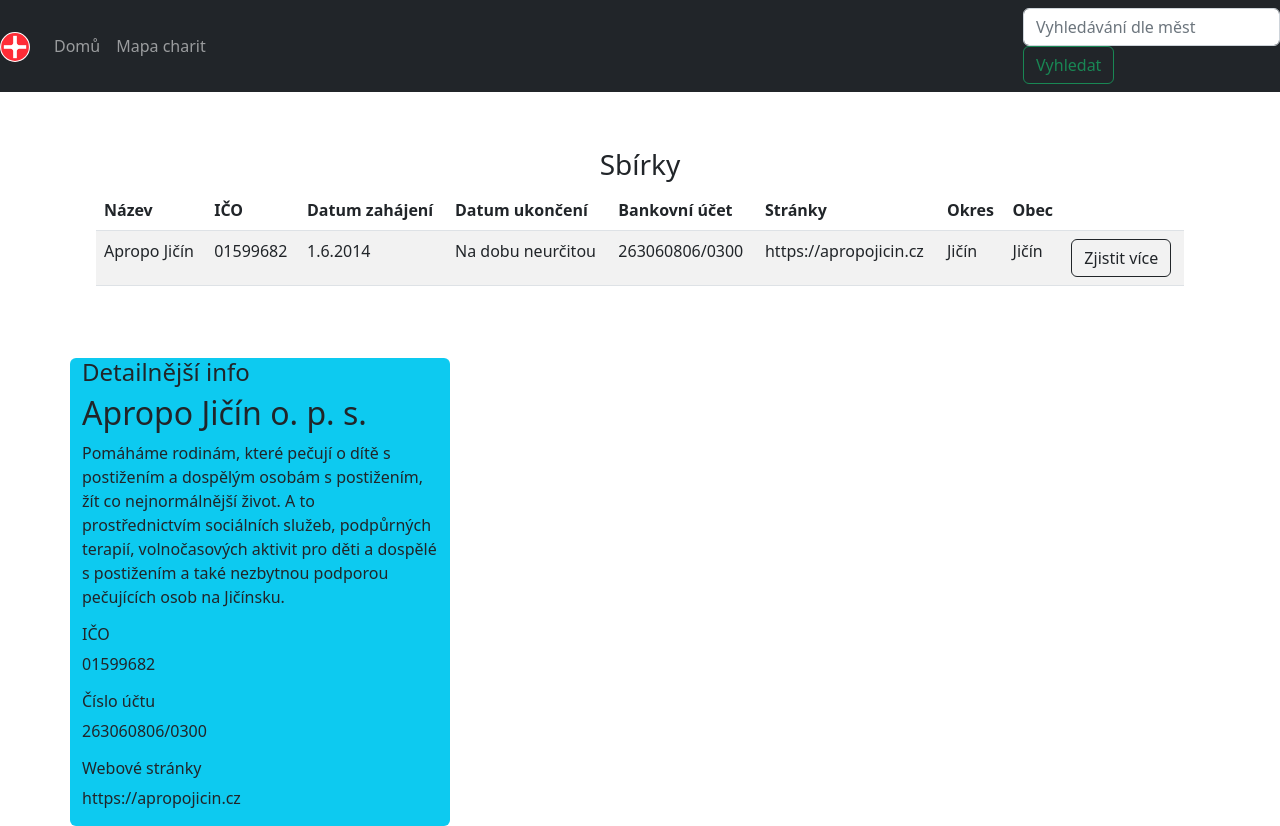
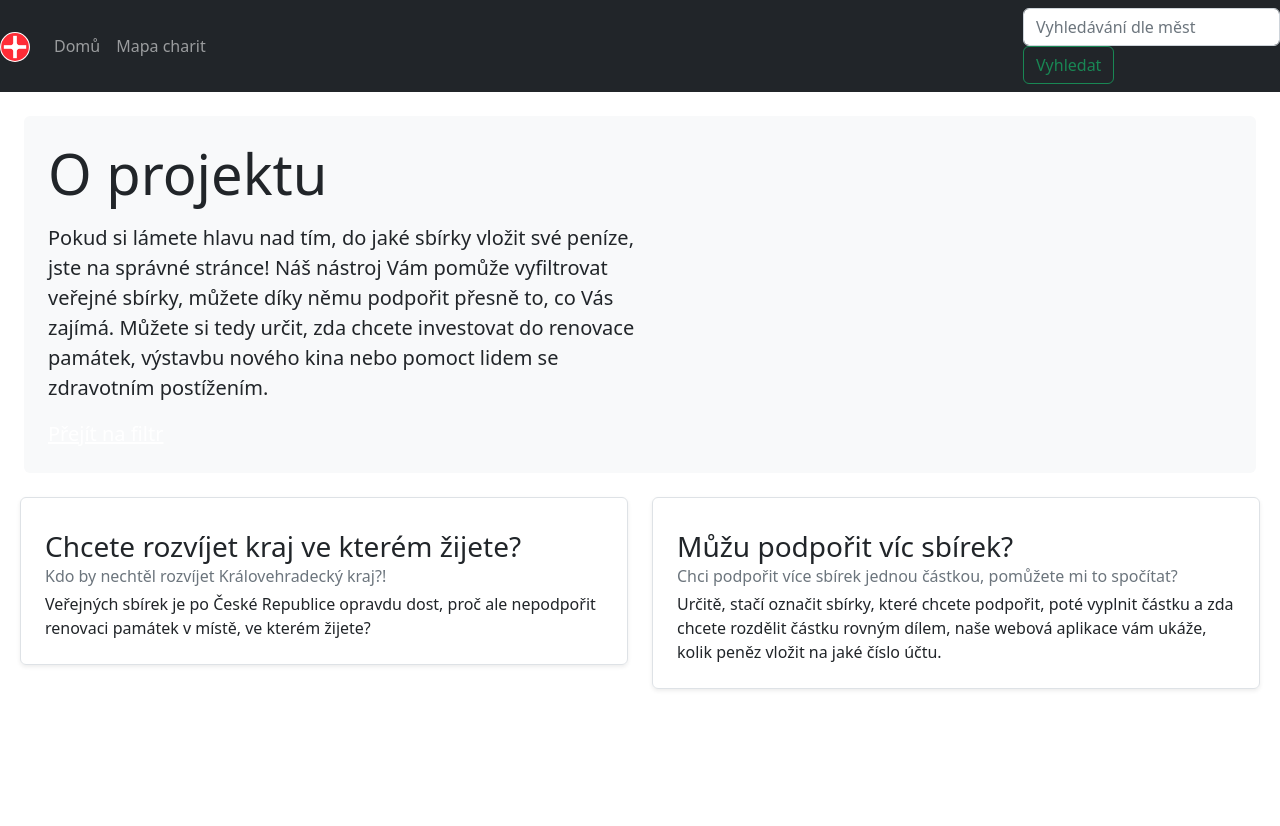
Before and after one commit to matousek11/charity, a Next.js app: page / in a window 1280 px wide. After the commit the page ends 800 px from the top, so only its background shows below. Built offline with nearby package versions, Linux system fonts and the light colour scheme.

Commit message:
Téměř dodělán index.js - chybí jen background

```diff
--- a/pages/index.js
+++ b/pages/index.js
@@ -12,8 +12,59 @@
         <link rel="icon" href="img/logo_icon_prevest.svg" />
       </Head>
       <div>
-        <Table />
-        <Item />
+        <div className="p-4 p-my-5 mx-4 my-4 rounded bg-light ">
+          <div className="col-md-6 px-0">
+            <h1 className="display-4">O projektu</h1>
+            <p className="lead my-3">
+              Pokud si lámete hlavu nad tím, do jaké sbírky vložit své peníze,
+              jste na správné stránce! Náš nástroj Vám pomůže vyfiltrovat
+              veřejné sbírky, můžete díky němu podpořit přesně to, co Vás
+              zajímá. Můžete si tedy určit, zda chcete investovat do renovace
+              památek, výstavbu nového kina nebo pomoct lidem se zdravotním
+              postížením.
+            </p>
+            <p className="lead mb-0">
+              <a href="#" className="text-white">
+                Přejít na filtr
+              </a>
+            </p>
+          </div>
+        </div>
+        <div className="row mx-2">
+          <div className="col-md-6">
+            <div className="row g-0 border rounded overflow-hidden flex-md-row mb-4 shadow-sm h-md-250 position-relative">
+              <div className="col p-4 d-flex flex-column position-static">
+                <strong className="d-inline-block mb-2 text-primary"></strong>
+                <h3 className="mb-0">Chcete rozvíjet kraj ve kterém žijete?</h3>
+                <div className="mb-1 text-muted">
+                  Kdo by nechtěl rozvíjet Královehradecký kraj?!
+                </div>
+                <p className="card-text mb-auto">
+                  Veřejných sbírek je po České Republice opravdu dost, proč ale
+                  nepodpořit renovaci památek v místě, ve kterém žijete?
+                </p>
+              </div>
+            </div>
+          </div>
+          <div className="col-md-6">
+            <div className="row g-0 border rounded overflow-hidden flex-md-row mb-4 shadow-sm h-md-250 position-relative">
+              <div className="col p-4 d-flex flex-column position-static">
+                <strong className="d-inline-block mb-2 text-success"></strong>
+                <h3 className="mb-0">Můžu podpořit víc sbírek?</h3>
+                <div className="mb-1 text-muted">
+                  Chci podpořit více sbírek jednou částkou, pomůžete mi to
+                  spočítat?
+                </div>
+                <p className="mb-auto">
+                  Určitě, stačí označit sbírky, které chcete podpořit, poté
+                  vyplnit částku a zda chcete rozdělit částku rovným dílem, naše
+                  webová aplikace vám ukáže, kolik peněz vložit na jaké číslo
+                  účtu.
+                </p>
+              </div>
+            </div>
+          </div>
+        </div>
       </div>
     </>
   )
```
